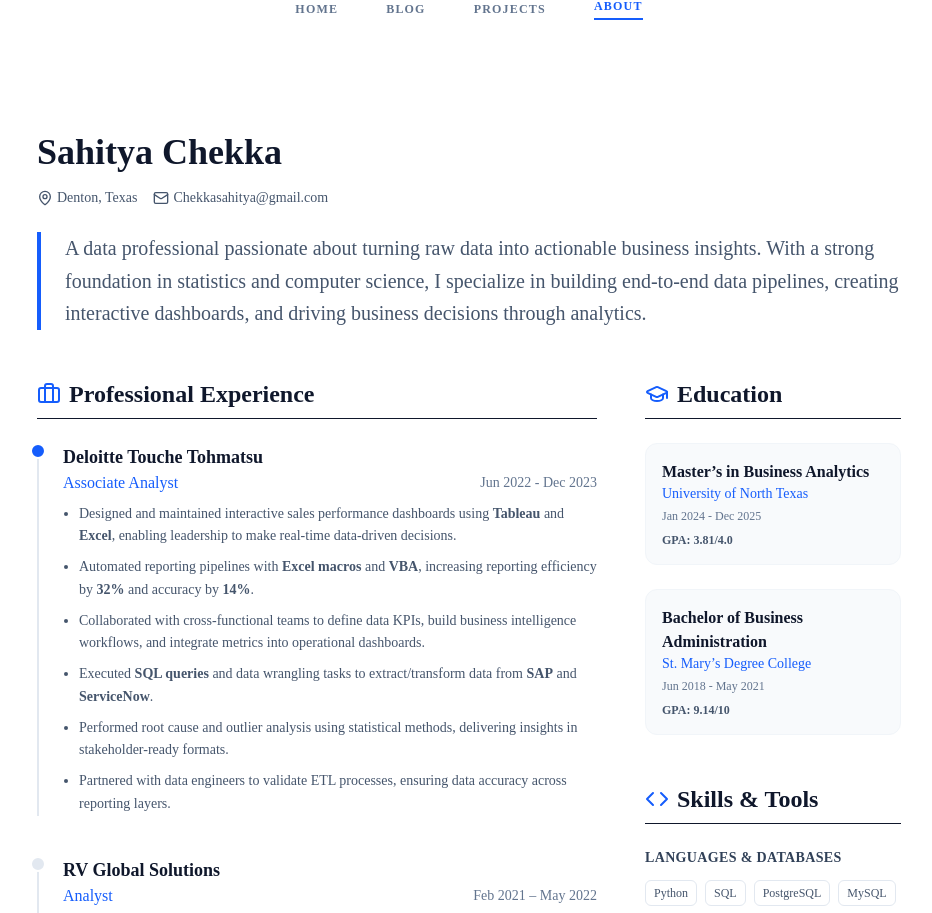
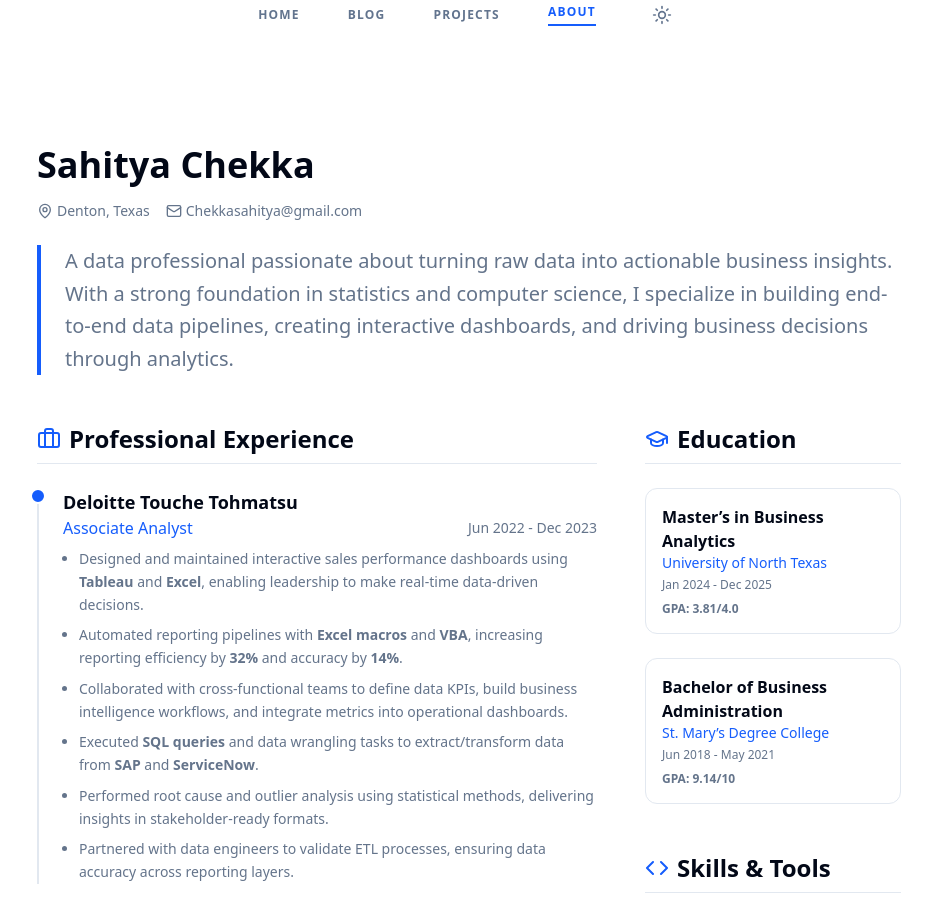
Before and after one commit to chekkasahitya/Sahitya-Chekka-Portfolio, a Next.js app: page /about in a window 1280 px wide. Shown: the part 150-1063 px from the top of the page, without its empty margins (171-1103 px from the left). Built offline with nearby package versions, Linux system fonts and the light colour scheme.

Commit message:
feat: Implement dark mode with next-themes and semantic styling

```diff
--- a/app/about/page.tsx
+++ b/app/about/page.tsx
@@ -6,13 +6,13 @@ export default function About() {
     return (
         <div className="container mx-auto px-4 py-12 max-w-4xl">
             <div className="mb-12">
-                <h1 className="text-4xl font-bold mb-4 text-slate-900">Sahitya Chekka</h1>
-                <div className="flex flex-wrap items-center gap-4 text-slate-600 mb-6 text-sm">
+                <h1 className="text-4xl font-bold mb-4 text-foreground">Sahitya Chekka</h1>
+                <div className="flex flex-wrap items-center gap-4 text-muted-foreground mb-6 text-sm">
                     <span className="flex items-center"><MapPin className="w-4 h-4 mr-1" /> Denton, Texas</span>
 
-                    <a href="mailto:Chekkasahitya@gmail.com" className="flex items-center hover:text-blue-600 transition-colors"><Mail className="w-4 h-4 mr-1" /> Chekkasahitya@gmail.com</a>
+                    <a href="mailto:Chekkasahitya@gmail.com" className="flex items-center hover:text-blue-600 dark:hover:text-blue-400 transition-colors"><Mail className="w-4 h-4 mr-1" /> Chekkasahitya@gmail.com</a>
                 </div>
-                <p className="text-xl text-slate-600 leading-relaxed border-l-4 border-blue-600 pl-6">
+                <p className="text-xl text-muted-foreground leading-relaxed border-l-4 border-blue-600 pl-6">
                     A data professional passionate about turning raw data into actionable business insights.
                     With a strong foundation in statistics and computer science, I specialize in building end-to-end data pipelines,
                     creating interactive dashboards, and driving business decisions through analytics.
@@ -23,20 +23,20 @@ export default function About() {
                 {/* Main Content: Experience (2/3 width) */}
                 <div className="md:col-span-2 space-y-10">
                     <div>
-                        <h2 className="text-2xl font-bold mb-6 flex items-center text-slate-900 border-b pb-2">
-                            <Briefcase className="w-6 h-6 mr-2 text-blue-600" />
+                        <h2 className="text-2xl font-bold mb-6 flex items-center text-foreground border-b border-border pb-2">
+                            <Briefcase className="w-6 h-6 mr-2 text-blue-600 dark:text-blue-400" />
                             Professional Experience
                         </h2>
 
                         <div className="space-y-10">
-                            <div className="relative pl-6 border-l-2 border-slate-200">
-                                <div className="absolute -left-[9px] top-0 w-4 h-4 rounded-full bg-blue-600 border-2 border-white"></div>
-                                <h3 className="font-bold text-lg text-slate-900">Deloitte Touche Tohmatsu</h3>
+                            <div className="relative pl-6 border-l-2 border-border">
+                                <div className="absolute -left-[9px] top-0 w-4 h-4 rounded-full bg-blue-600 dark:bg-blue-500 border-2 border-background"></div>
+                                <h3 className="font-bold text-lg text-foreground">Deloitte Touche Tohmatsu</h3>
                                 <div className="flex justify-between items-center mb-2">
-                                    <span className="text-blue-600 font-medium">Associate Analyst</span>
-                                    <span className="text-sm text-slate-500">Jun 2022 - Dec 2023</span>
+                                    <span className="text-blue-600 dark:text-blue-400 font-medium">Associate Analyst</span>
+                                    <span className="text-sm text-muted-foreground">Jun 2022 - Dec 2023</span>
                                 </div>
-                                <ul className="list-disc list-outside ml-4 mt-2 text-slate-600 space-y-2 text-sm leading-relaxed">
+                                <ul className="list-disc list-outside ml-4 mt-2 text-muted-foreground space-y-2 text-sm leading-relaxed">
                                     <li>Designed and maintained interactive sales performance dashboards using <strong>Tableau</strong> and <strong>Excel</strong>, enabling leadership to make real-time data-driven decisions.</li>
                                     <li>Automated reporting pipelines with <strong>Excel macros</strong> and <strong>VBA</strong>, increasing reporting efficiency by <strong>32%</strong> and accuracy by <strong>14%</strong>.</li>
                                     <li>Collaborated with cross-functional teams to define data KPIs, build business intelligence workflows, and integrate metrics into operational dashboards.</li>
@@ -46,14 +46,14 @@ export default function About() {
                                 </ul>
                             </div>
 
-                            <div className="relative pl-6 border-l-2 border-slate-200">
-                                <div className="absolute -left-[9px] top-0 w-4 h-4 rounded-full bg-slate-200 border-2 border-white"></div>
-                                <h3 className="font-bold text-lg text-slate-900">RV Global Solutions</h3>
+                            <div className="relative pl-6 border-l-2 border-border">
+                                <div className="absolute -left-[9px] top-0 w-4 h-4 rounded-full bg-muted border-2 border-background"></div>
+                                <h3 className="font-bold text-lg text-foreground">RV Global Solutions</h3>
                                 <div className="flex justify-between items-center mb-2">
-                                    <span className="text-blue-600 font-medium">Analyst</span>
-                                    <span className="text-sm text-slate-500">Feb 2021 – May 2022</span>
+                                    <span className="text-blue-600 dark:text-blue-400 font-medium">Analyst</span>
+                                    <span className="text-sm text-muted-foreground">Feb 2021 – May 2022</span>
                                 </div>
-                                <ul className="list-disc list-outside ml-4 mt-2 text-slate-600 space-y-2 text-sm leading-relaxed">
+                                <ul className="list-disc list-outside ml-4 mt-2 text-muted-foreground space-y-2 text-sm leading-relaxed">
                                     <li>Developed predictive models and customer segmentation analyses using <strong>Power BI</strong> and Excel-based regression tools.</li>
                                     <li>Created dynamic Power BI dashboards integrating SQL-sourced data, resulting in a <strong>20% lift</strong> in qualified leads.</li>
                                     <li>Built and deployed data models to forecast product demand and inventory flow, improving supply chain accuracy.</li>
@@ -63,14 +63,14 @@ export default function About() {
                                 </ul>
                             </div>
 
-                            <div className="relative pl-6 border-l-2 border-slate-200">
-                                <div className="absolute -left-[9px] top-0 w-4 h-4 rounded-full bg-slate-200 border-2 border-white"></div>
-                                <h3 className="font-bold text-lg text-slate-900">I Cake You</h3>
+                            <div className="relative pl-6 border-l-2 border-border">
+                                <div className="absolute -left-[9px] top-0 w-4 h-4 rounded-full bg-muted border-2 border-background"></div>
+                                <h3 className="font-bold text-lg text-foreground">I Cake You</h3>
                                 <div className="flex justify-between items-center mb-2">
-                                    <span className="text-blue-600 font-medium">Founder and Business Owner</span>
-                                    <span className="text-sm text-slate-500">Nov 2019 – Feb 2021</span>
+                                    <span className="text-blue-600 dark:text-blue-400 font-medium">Founder and Business Owner</span>
+                                    <span className="text-sm text-muted-foreground">Nov 2019 – Feb 2021</span>
                                 </div>
-                                <ul className="list-disc list-outside ml-4 mt-2 text-slate-600 space-y-2 text-sm leading-relaxed">
+                                <ul className="list-disc list-outside ml-4 mt-2 text-muted-foreground space-y-2 text-sm leading-relaxed">
                                     <li>Developed an internal sales dashboard using <strong>Excel</strong> and <strong>Google Data Studio</strong> to monitor KPIs.</li>
                                     <li>Used <strong>Google Analytics</strong> data to refine ad targeting, increasing sales by <strong>30%</strong> within 6 months.</li>
                                     <li>Built a simple <strong>SQLite-based CRM</strong> incorporating customer preferences for retention analysis.</li>
@@ -78,14 +78,14 @@ export default function About() {
                                 </ul>
                             </div>
 
-                            <div className="relative pl-6 border-l-2 border-slate-200">
-                                <div className="absolute -left-[9px] top-0 w-4 h-4 rounded-full bg-slate-200 border-2 border-white"></div>
-                                <h3 className="font-bold text-lg text-slate-900">Metamorphosis Edu</h3>
+                            <div className="relative pl-6 border-l-2 border-border">
+                                <div className="absolute -left-[9px] top-0 w-4 h-4 rounded-full bg-muted border-2 border-background"></div>
+                                <h3 className="font-bold text-lg text-foreground">Metamorphosis Edu</h3>
                                 <div className="flex justify-between items-center mb-2">
-                                    <span className="text-blue-600 font-medium">Management Intern</span>
-                                    <span className="text-sm text-slate-500">Jul 2019 – Oct 2019</span>
+                                    <span className="text-blue-600 dark:text-blue-400 font-medium">Management Intern</span>
+                                    <span className="text-sm text-muted-foreground">Jul 2019 – Oct 2019</span>
                                 </div>
-                                <ul className="list-disc list-outside ml-4 mt-2 text-slate-600 space-y-2 text-sm leading-relaxed">
+                                <ul className="list-disc list-outside ml-4 mt-2 text-muted-foreground space-y-2 text-sm leading-relaxed">
                                     <li>Collected and analyzed participant data using Excel and basic Python scripts.</li>
                                     <li>Built interactive dashboards to track program engagement and mentor allocation.</li>
                                 </ul>
@@ -98,39 +98,39 @@ export default function About() {
                 <div className="space-y-12">
                     {/* Education */}
                     <div>
-                        <h2 className="text-2xl font-bold mb-6 flex items-center text-slate-900 border-b pb-2">
-                            <GraduationCap className="w-6 h-6 mr-2 text-blue-600" />
+                        <h2 className="text-2xl font-bold mb-6 flex items-center text-foreground border-b border-border pb-2">
+                            <GraduationCap className="w-6 h-6 mr-2 text-blue-600 dark:text-blue-400" />
                             Education
                         </h2>
                         <div className="space-y-6">
-                            <div className="bg-slate-50 p-4 rounded-xl border border-slate-100">
-                                <h3 className="font-bold text-slate-900">Master’s in Business Analytics</h3>
-                                <p className="text-blue-600 font-medium text-sm">University of North Texas</p>
-                                <p className="text-slate-500 text-xs mt-1">Jan 2024 - Dec 2025</p>
-                                <p className="text-slate-600 text-xs mt-2 font-semibold">GPA: 3.81/4.0</p>
+                            <div className="bg-card p-4 rounded-xl border border-border">
+                                <h3 className="font-bold text-foreground">Master’s in Business Analytics</h3>
+                                <p className="text-blue-600 dark:text-blue-400 font-medium text-sm">University of North Texas</p>
+                                <p className="text-muted-foreground text-xs mt-1">Jan 2024 - Dec 2025</p>
+                                <p className="text-muted-foreground text-xs mt-2 font-semibold">GPA: 3.81/4.0</p>
                             </div>
-                            <div className="bg-slate-50 p-4 rounded-xl border border-slate-100">
-                                <h3 className="font-bold text-slate-900">Bachelor of Business Administration</h3>
-                                <p className="text-blue-600 font-medium text-sm">St. Mary’s Degree College</p>
-                                <p className="text-slate-500 text-xs mt-1">Jun 2018 - May 2021</p>
-                                <p className="text-slate-600 text-xs mt-2 font-semibold">GPA: 9.14/10</p>
+                            <div className="bg-card p-4 rounded-xl border border-border">
+                                <h3 className="font-bold text-foreground">Bachelor of Business Administration</h3>
+                                <p className="text-blue-600 dark:text-blue-400 font-medium text-sm">St. Mary’s Degree College</p>
+                                <p className="text-muted-foreground text-xs mt-1">Jun 2018 - May 2021</p>
+                                <p className="text-muted-foreground text-xs mt-2 font-semibold">GPA: 9.14/10</p>
                             </div>
                         </div>
                     </div>
 
                     {/* Skills */}
                     <div>
-                        <h2 className="text-2xl font-bold mb-6 flex items-center text-slate-900 border-b pb-2">
-                            <Code className="w-6 h-6 mr-2 text-blue-600" />
+                        <h2 className="text-2xl font-bold mb-6 flex items-center text-foreground border-b border-border pb-2">
+                            <Code className="w-6 h-6 mr-2 text-blue-600 dark:text-blue-400" />
                             Skills & Tools
                         </h2>
 
                         <div className="space-y-6">
                             <div>
-                                <h4 className="text-sm font-bold text-slate-700 uppercase tracking-wide mb-3">Languages & Databases</h4>
+                                <h4 className="text-sm font-bold text-foreground uppercase tracking-wide mb-3">Languages & Databases</h4>
                                 <div className="flex flex-wrap gap-2">
                                     {["Python", "SQL", "PostgreSQL", "MySQL", "SQL Server", "R", "SPSS"].map(skill => (
-                                        <span key={skill} className="bg-white border border-slate-200 px-2 py-1 rounded-md text-xs font-medium text-slate-600">
+                                        <span key={skill} className="bg-card border border-border px-2 py-1 rounded-md text-xs font-medium text-muted-foreground">
                                             {skill}
                                         </span>
                                     ))}
@@ -138,10 +138,10 @@ export default function About() {
                             </div>
 
                             <div>
-                                <h4 className="text-sm font-bold text-slate-700 uppercase tracking-wide mb-3">Visualization & Tools</h4>
+                                <h4 className="text-sm font-bold text-foreground uppercase tracking-wide mb-3">Visualization & Tools</h4>
                                 <div className="flex flex-wrap gap-2">
                                     {["Tableau", "Power BI", "Excel", "Pandas", "NumPy", "Matplotlib", "Databricks", "Snowflake", "Hadoop"].map(skill => (
-                                        <span key={skill} className="bg-white border border-slate-200 px-2 py-1 rounded-md text-xs font-medium text-slate-600">
+                                        <span key={skill} className="bg-card border border-border px-2 py-1 rounded-md text-xs font-medium text-muted-foreground">
                                             {skill}
                                         </span>
                                     ))}
@@ -149,10 +149,10 @@ export default function About() {
                             </div>
 
                             <div>
-                                <h4 className="text-sm font-bold text-slate-700 uppercase tracking-wide mb-3">Business & Design</h4>
+                                <h4 className="text-sm font-bold text-foreground uppercase tracking-wide mb-3">Business & Design</h4>
                                 <div className="flex flex-wrap gap-2">
                                     {["SAP", "ServiceNow", "JIRA", "Git", "Agile", "Scrum", "CRM"].map(skill => (
-                                        <span key={skill} className="bg-white border border-slate-200 px-2 py-1 rounded-md text-xs font-medium text-slate-600">
+                                        <span key={skill} className="bg-card border border-border px-2 py-1 rounded-md text-xs font-medium text-muted-foreground">
                                             {skill}
                                         </span>
                                     ))}
--- a/app/globals.css
+++ b/app/globals.css
@@ -1,29 +1,81 @@
 @import "tailwindcss";
 @plugin "@tailwindcss/typography";
 
+/* custom variants */
+@variant dark (&:where(.dark, .dark *));
+
 :root {
   --background: #ffffff;
-  --foreground: #1a1a1a;
+  --foreground: #020817;
+  --card: #ffffff;
+  --card-foreground: #020817;
+  --popover: #ffffff;
+  --popover-foreground: #020817;
+  --primary: #0f172a;
+  --primary-foreground: #f8fafc;
+  --secondary: #f1f5f9;
+  --secondary-foreground: #0f172a;
+  --muted: #f1f5f9;
+  --muted-foreground: #64748b;
+  --accent: #f1f5f9;
+  --accent-foreground: #0f172a;
+  --destructive: #ef4444;
+  --destructive-foreground: #f8fafc;
+  --border: #e2e8f0;
+  --input: #e2e8f0;
+  --ring: #020817;
+}
+
+.dark {
+  --background: #020817;
+  --foreground: #f8fafc;
+  --card: #020817;
+  --card-foreground: #f8fafc;
+  --popover: #020817;
+  --popover-foreground: #f8fafc;
+  --primary: #f8fafc;
+  --primary-foreground: #0f172a;
+  --secondary: #1e293b;
+  --secondary-foreground: #f8fafc;
+  --muted: #1e293b;
+  --muted-foreground: #94a3b8;
+  --accent: #1e293b;
+  --accent-foreground: #f8fafc;
+  --destructive: #7f1d1d;
+  --destructive-foreground: #f8fafc;
+  --border: #1e293b;
+  --input: #1e293b;
+  --ring: #cbd5e1;
 }
 
 @theme inline {
   --color-background: var(--background);
   --color-foreground: var(--foreground);
+  --color-card: var(--card);
+  --color-card-foreground: var(--card-foreground);
+  --color-popover: var(--popover);
+  --color-popover-foreground: var(--popover-foreground);
+  --color-primary: var(--primary);
+  --color-primary-foreground: var(--primary-foreground);
+  --color-secondary: var(--secondary);
+  --color-secondary-foreground: var(--secondary-foreground);
+  --color-muted: var(--muted);
+  --color-muted-foreground: var(--muted-foreground);
+  --color-accent: var(--accent);
+  --color-accent-foreground: var(--accent-foreground);
+  --color-destructive: var(--destructive);
+  --color-destructive-foreground: var(--destructive-foreground);
+  --color-border: var(--border);
+  --color-input: var(--input);
+  --color-ring: var(--ring);
+
   --font-sans: var(--font-geist-sans);
   --font-mono: var(--font-geist-mono);
 }
 
-/* Force light mode for this aesthetic */
-@media (prefers-color-scheme: dark) {
-  :root {
-    --background: #ffffff;
-    --foreground: #1a1a1a;
-  }
-}
 
 body {
-  background: var(--background);
+  background-color: var(--background);
   color: var(--foreground);
-  font-family: 'Times New Roman', serif;
-  /* Provisional Serif until we add a web font */
+  font-family: var(--font-sans), sans-serif;
 }
--- a/app/layout.tsx
+++ b/app/layout.tsx
@@ -3,6 +3,7 @@ import { Geist, Geist_Mono } from "next/font/google";
 import "./globals.css";
 import { Navbar } from "@/components/Navbar";
 import { Footer } from "@/components/Footer";
+import { ThemeProvider } from "@/components/theme-provider";
 
 const geistSans = Geist({
   variable: "--font-geist-sans",
@@ -25,15 +26,22 @@ export default function RootLayout({
   children: React.ReactNode;
 }>) {
   return (
-    <html lang="en">
+    <html lang="en" suppressHydrationWarning>
       <body
-        className={`${geistSans.variable} ${geistMono.variable} antialiased min-h-screen flex flex-col bg-white text-slate-900`}
+        className={`${geistSans.variable} ${geistMono.variable} antialiased min-h-screen flex flex-col bg-white text-slate-900 dark:bg-slate-950 dark:text-slate-50`}
       >
-        <Navbar />
-        <main className="flex-grow w-full max-w-[1200px] mx-auto px-4 sm:px-6 lg:px-8">
-          {children}
-        </main>
-        <Footer />
+        <ThemeProvider
+          attribute="class"
+          defaultTheme="system"
+          enableSystem
+          disableTransitionOnChange
+        >
+          <Navbar />
+          <main className="flex-grow w-full max-w-[1200px] mx-auto px-4 sm:px-6 lg:px-8">
+            {children}
+          </main>
+          <Footer />
+        </ThemeProvider>
       </body>
     </html>
   );
--- a/components/Navbar.tsx
+++ b/components/Navbar.tsx
@@ -2,9 +2,9 @@
 
 import Link from "next/link";
 import { usePathname } from "next/navigation";
-import { cn } from "@/lib/utils";
 import { Menu, X, BarChart3 } from "lucide-react";
 import { useState } from "react";
+import { ThemeToggle } from "./ThemeToggle";
 
 const navItems = [
     { name: "Home", href: "/" },
@@ -22,7 +22,7 @@ export function Navbar() {
             <div className="container mx-auto px-4 flex flex-col items-center">
                 {/* Logo Section */}
                 <Link href="/" className="mb-8 group text-center">
-                    <h1 className="text-5xl font-serif tracking-tight text-slate-900 mb-2 font-light">
+                    <h1 className="text-3xl md:text-5xl font-serif tracking-tight text-slate-900 mb-2 font-light">
                         Sahitya Chekka
                     </h1>
                     <p className="text-xs tracking-[0.3em] uppercase text-slate-500 border-t border-slate-200 pt-2 inline-block">
@@ -31,7 +31,7 @@ export function Navbar() {
                 </Link>
 
                 {/* Desktop Nav */}
-                <div className="hidden md:flex items-center space-x-12">
+                <div className="hidden lg:flex items-center space-x-12">
                     {navItems.map((item) => (
                         <Link
                             key={item.href}
@@ -39,13 +39,15 @@ export function Navbar() {
                             className={`text-xs font-bold uppercase tracking-widest hover:text-blue-600 transition-colors ${pathname === item.href ? "text-blue-600 border-b-2 border-blue-600 pb-1" : "text-slate-500"
                                 }`}
                         >
+                            {/* ... */}
                             {item.name}
                         </Link>
                     ))}
+                    <ThemeToggle />
                 </div>
 
                 {/* Mobile Menu Button */}
-                <div className="md:hidden absolute top-8 right-8">
+                <div className="lg:hidden absolute top-8 right-8">
                     <button
                         onClick={() => setIsOpen(!isOpen)}
                         className="text-slate-600 hover:text-blue-600 focus:outline-none"
@@ -57,8 +59,8 @@ export function Navbar() {
 
             {/* Mobile Nav */}
             {isOpen && (
-                <div className="md:hidden bg-white border-t border-slate-100 py-4">
-                    <div className="container mx-auto px-4 flex flex-col space-y-4 text-center">
+                <div className="lg:hidden bg-white border-t border-slate-100 py-4">
+                    <div className="container mx-auto px-4 flex flex-col space-y-4 text-center items-center">
                         {navItems.map((item) => (
                             <Link
                                 key={item.href}
@@ -70,6 +72,7 @@ export function Navbar() {
                                 {item.name}
                             </Link>
                         ))}
+                        <ThemeToggle />
                     </div>
                 </div>
             )}
--- /dev/null
+++ b/components/ThemeToggle.tsx
@@ -0,0 +1,46 @@
+"use client";
+
+import * as React from "react";
+import { Moon, Sun } from "lucide-react";
+import { useTheme } from "next-themes";
+import { cn } from "@/lib/utils";
+
+export function ThemeToggle({ className }: { className?: string }) {
+    const { setTheme, theme } = useTheme();
+    const [mounted, setMounted] = React.useState(false);
+
+    React.useEffect(() => {
+        setMounted(true);
+    }, []);
+
+    if (!mounted) {
+        return (
+            <button
+                className={cn(
+                    "p-2 rounded-full hover:bg-slate-100 dark:hover:bg-slate-800 transition-colors",
+                    className
+                )}
+                aria-label="Toggle theme"
+            >
+                <Sun className="h-5 w-5 text-slate-500" />
+            </button>
+        );
+    }
+
+    return (
+        <button
+            onClick={() => setTheme(theme === "dark" ? "light" : "dark")}
+            className={cn(
+                "p-2 rounded-full hover:bg-slate-100 dark:hover:bg-slate-800 transition-colors",
+                className
+            )}
+            aria-label="Toggle theme"
+        >
+            {theme === "dark" ? (
+                <Moon className="h-5 w-5 text-slate-500 dark:text-slate-400" />
+            ) : (
+                <Sun className="h-5 w-5 text-slate-500" />
+            )}
+        </button>
+    );
+}
--- /dev/null
+++ b/components/theme-provider.tsx
@@ -0,0 +1,8 @@
+"use client";
+
+import * as React from "react";
+import { ThemeProvider as NextThemesProvider, type ThemeProviderProps } from "next-themes";
+
+export function ThemeProvider({ children, ...props }: ThemeProviderProps) {
+    return <NextThemesProvider {...props}>{children}</NextThemesProvider>;
+}
--- a/package.json
+++ b/package.json
@@ -15,6 +15,7 @@
     "gray-matter": "^4.0.3",
     "lucide-react": "^0.562.0",
     "next": "16.1.4",
+    "next-themes": "^0.4.6",
     "react": "19.2.3",
     "react-dom": "19.2.3",
     "react-markdown": "^10.1.0",
```
Also changed, not shown: app/blog/[slug]/page.tsx (+8 -8 lines), app/page.tsx (+26 -25 lines), app/projects/page.tsx (+12 -12 lines), components/BlogList.tsx (+14 -14 lines), 1 other file (tests, documents, lock files or other folders).
